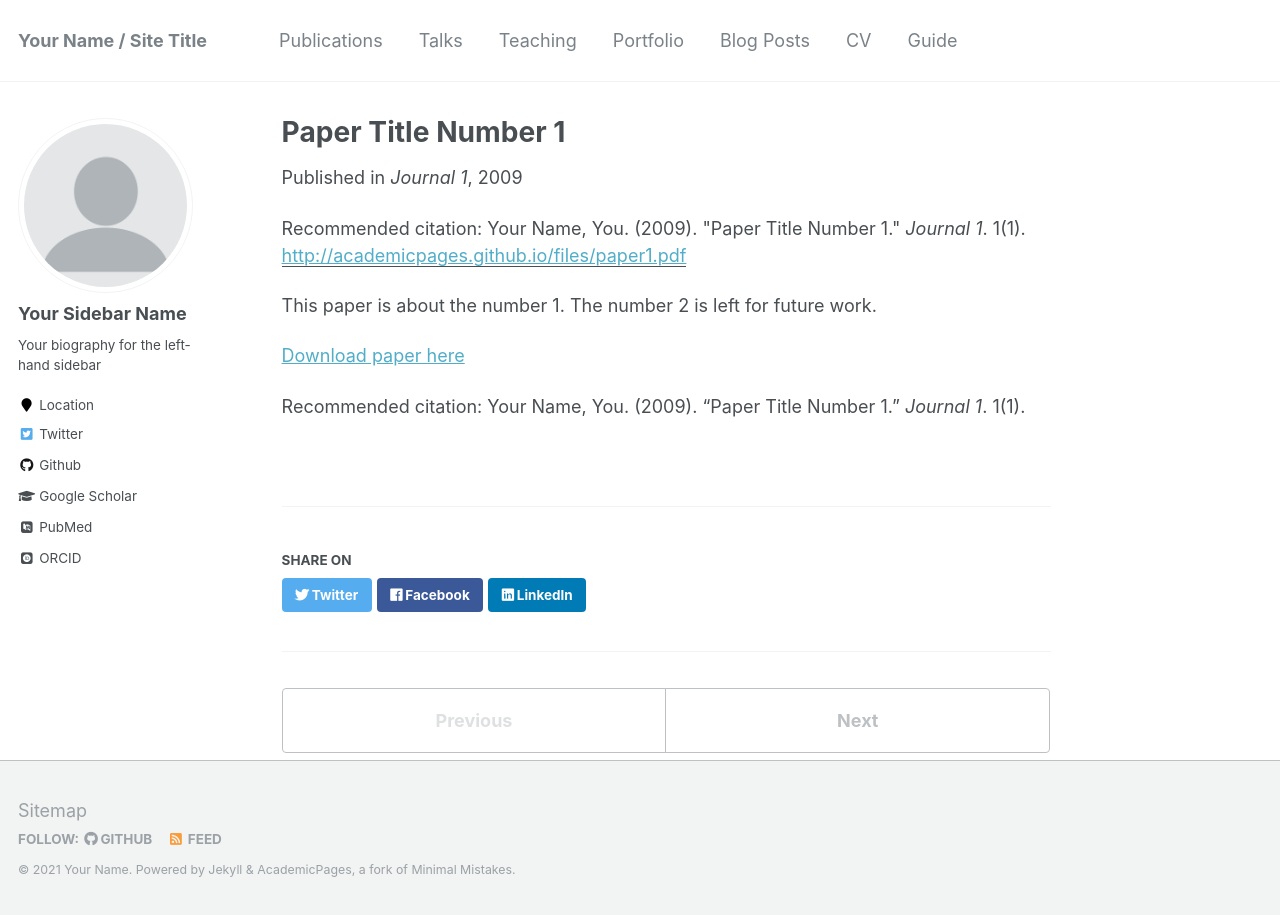
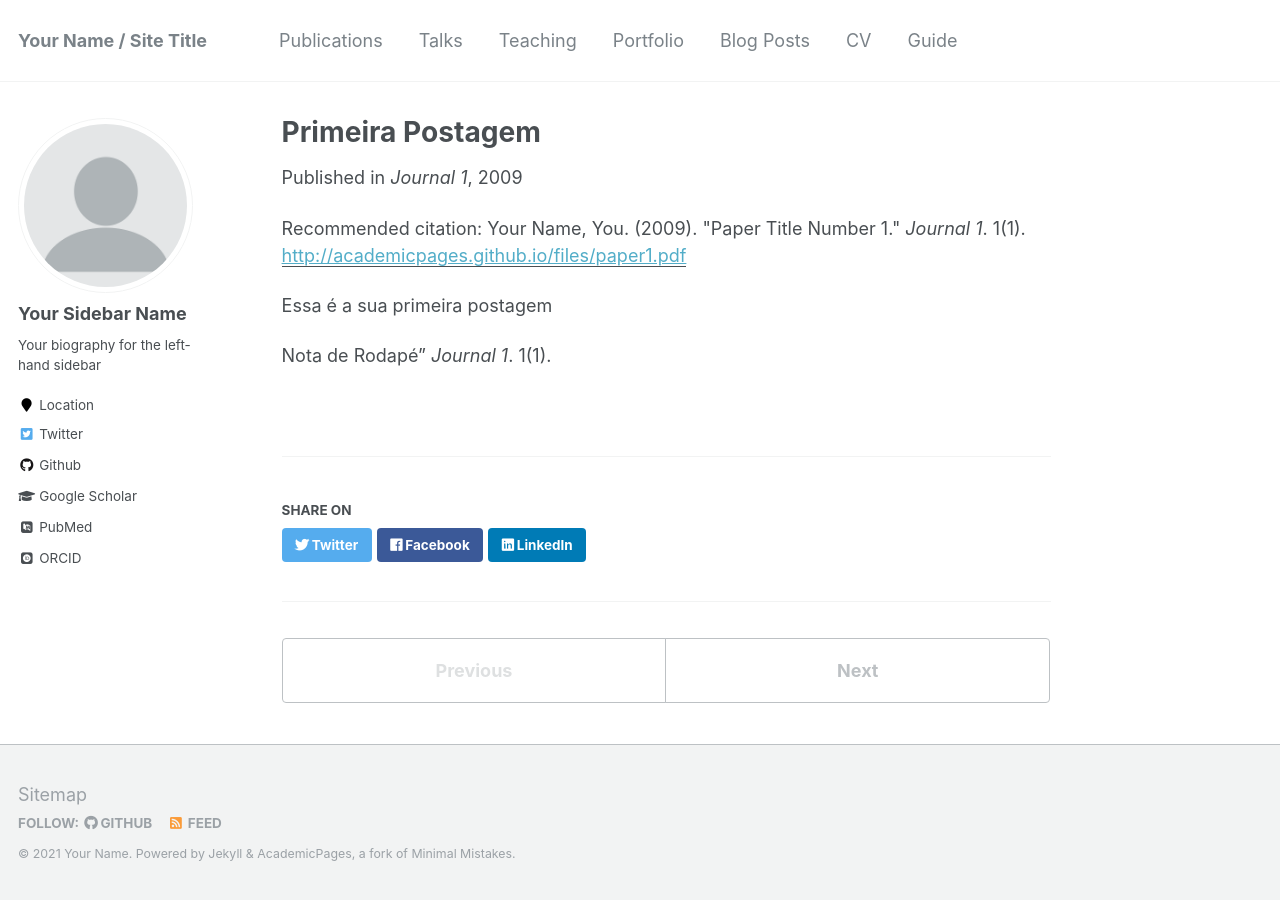
Before and after one commit to Grifftuality/ficha.github.io, a Jekyll site: the page built from _publications/2009-10-01-paper-title-number-1.md, in a window 1280 px wide. Built offline with Jekyll 4.4.1, drawn with Linux system fonts in a browser that asks for light colours; some web fonts are replaced.

Commit message:
Update 2009-10-01-paper-title-number-1.md

```diff
--- a/_publications/2009-10-01-paper-title-number-1.md
+++ b/_publications/2009-10-01-paper-title-number-1.md
@@ -1,15 +1,13 @@
 ---
-title: "Paper Title Number 1"
+title: "Primeira Postagem"
 collection: publications
 permalink: /publication/2009-10-01-paper-title-number-1
-excerpt: 'This paper is about the number 1. The number 2 is left for future work.'
+excerpt: 'Um excerto'
 date: 2009-10-01
 venue: 'Journal 1'
 paperurl: 'http://academicpages.github.io/files/paper1.pdf'
 citation: 'Your Name, You. (2009). &quot;Paper Title Number 1.&quot; <i>Journal 1</i>. 1(1).'
 ---
-This paper is about the number 1. The number 2 is left for future work.
+Essa é a sua primeira postagem
 
-[Download paper here](http://academicpages.github.io/files/paper1.pdf)
-
-Recommended citation: Your Name, You. (2009). "Paper Title Number 1." <i>Journal 1</i>. 1(1).
+Nota de Rodapé" <i>Journal 1</i>. 1(1).
```
